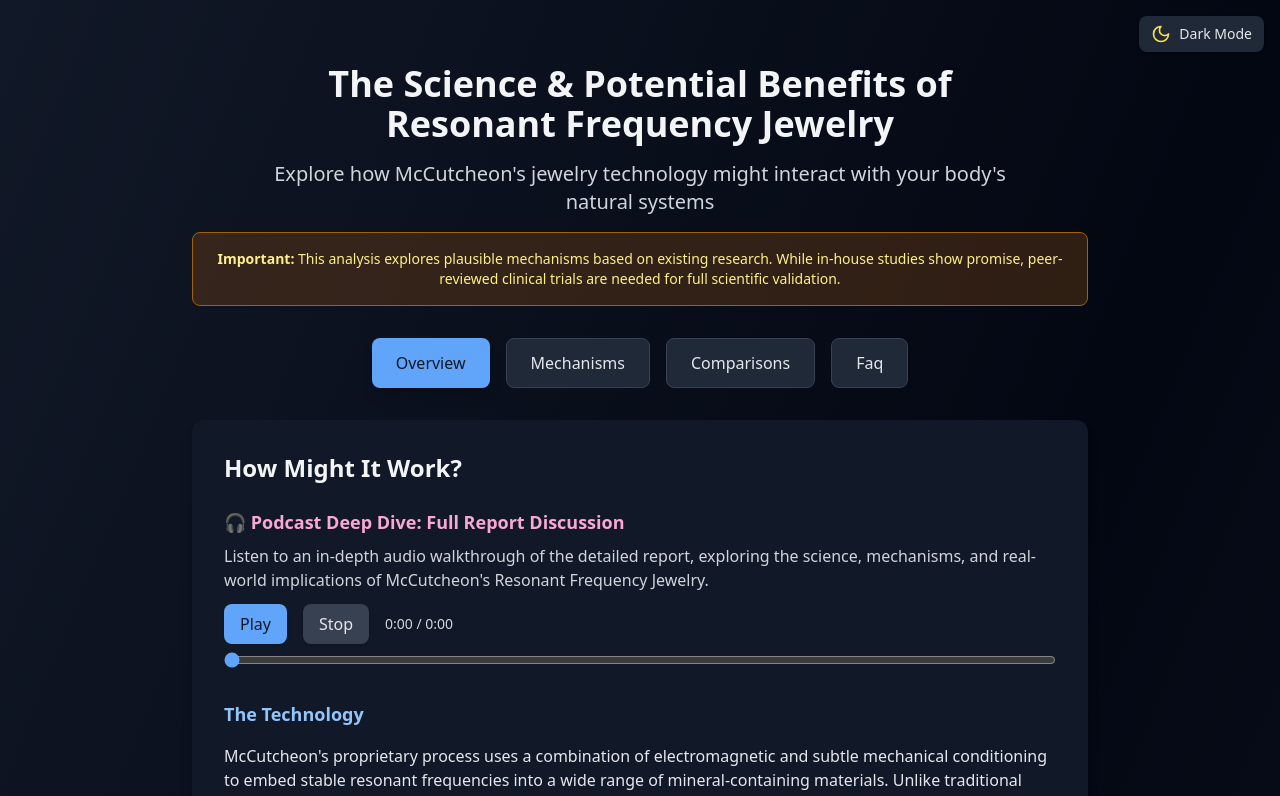
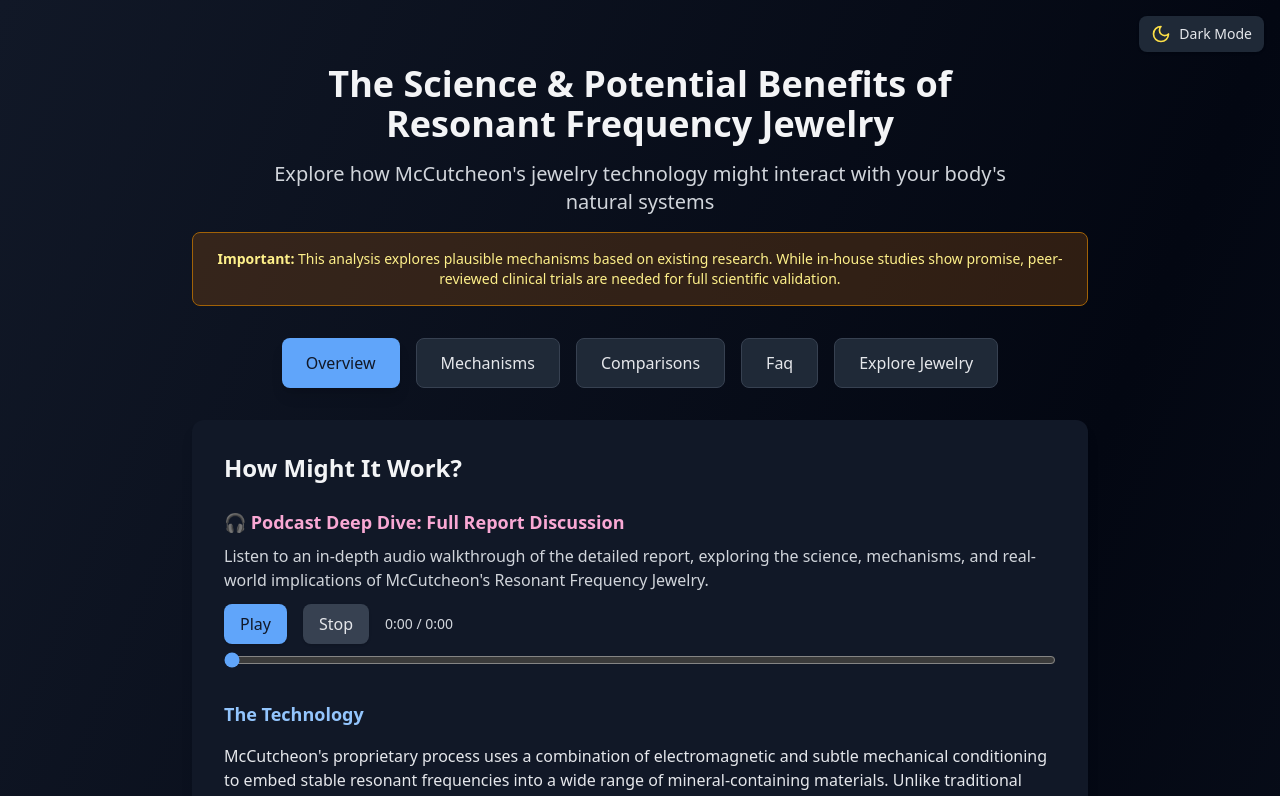
Before and after one commit to AlecMcCutcheon/frequency-jewelry-explorer, a React (Vite) app: page / in a window 1280 px wide. Shown: the top 796 px of the page. Built offline with nearby package versions, Linux system fonts and the light colour scheme.

Commit message:
Add 'Explore Jewelry' tab with info and links to McCutcheon's Health Products

```diff
--- a/src/components/ResFreqAnalyzer.jsx
+++ b/src/components/ResFreqAnalyzer.jsx
@@ -358,7 +358,7 @@
         )}
 
         <div className="flex flex-wrap gap-4 justify-center mb-8">
-          {["overview", "mechanisms", "comparisons", "faq"].map((section) => (
+          {['overview', 'mechanisms', 'comparisons', 'faq', 'shop'].map((section) => (
             <button
               key={section}
               onClick={() => handleTabClick(section)}
@@ -368,10 +368,30 @@
                   : 'bg-white dark:bg-gray-800 text-gray-700 dark:text-gray-200 border border-gray-200 dark:border-gray-700 hover:bg-gray-50 dark:hover:bg-gray-700'}
               `}
             >
-              {section.charAt(0).toUpperCase() + section.slice(1)}
+              {section === 'shop' ? 'Explore Jewelry' : section.charAt(0).toUpperCase() + section.slice(1)}
             </button>
           ))}
         </div>
+
+        {activeSection === 'shop' && (
+          <div className="max-w-3xl mx-auto">
+            <h2 className="text-2xl font-bold text-center mb-6 text-gray-800 dark:text-gray-100">Explore Resonant Frequency Jewelry</h2>
+            <div className="bg-white dark:bg-gray-900 rounded-xl shadow-lg p-8 mb-8 transition-colors">
+              <p className="text-lg text-gray-700 dark:text-gray-200 mb-4">
+                McCutcheon's Health Products is a family-owned company dedicated to helping people experience greater well-being and relief through the power of magnetic and resonant frequency jewelry. Their unique pieces are crafted with care and feature one of four proprietary resonant frequencies, designed to help balance and support your body's natural energy.
+              </p>
+              <p className="text-gray-700 dark:text-gray-300 mb-4">
+                Whether you're interested in bracelets, necklaces, anklets, or wellness accessories for sleep, pets, or your home, you can explore their full range of options online. Each product is designed to help protect you from the effects of modern environmental stressors and support a more balanced, energized life.
+              </p>
+              <p className="text-gray-700 dark:text-gray-300 mb-4">
+                <strong>Want to learn more or place an order?</strong> Visit their website at <a href="https://www.mccutcheonshealthproducts.com/" target="_blank" rel="noopener noreferrer" className="text-blue-600 dark:text-blue-400 underline">mccutcheonshealthproducts.com</a> or call <a href="tel:2074854414" className="text-blue-600 dark:text-blue-400 underline">(207) 485-4414</a> for details about their jewelry and the four unique frequencies available.
+              </p>
+              <p className="text-xs text-gray-500 dark:text-gray-400 mt-6">
+                <em>Note: McCutcheon's Health Products is currently family-run and offers personalized service. Online payments may be temporarily disabled during website maintenance, but you can always call to order or ask questions.</em>
+              </p>
+            </div>
+          </div>
+        )}
 
         {activeSection === 'overview' && (
           <div className="max-w-4xl mx-auto">
```
